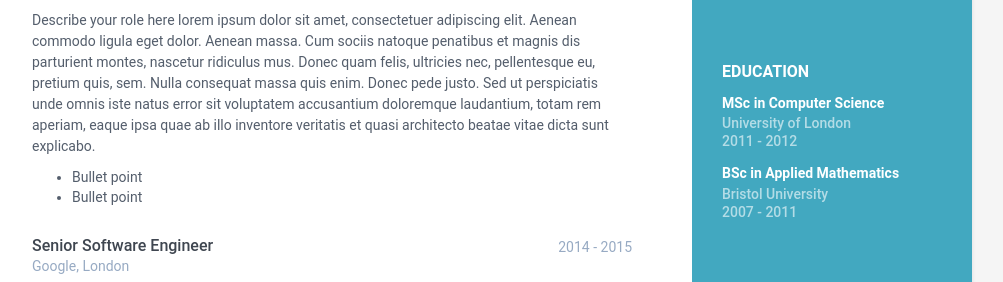
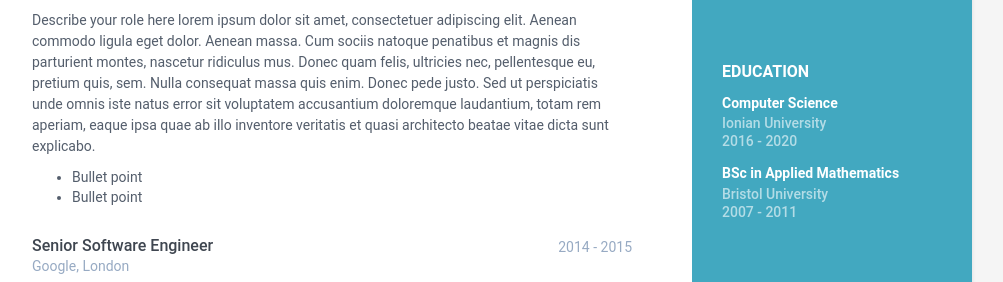
Before and after one commit to teogeo/Mycv, a Jekyll site: the page built from index.html, in a window 1280 px wide. Shown: the part 405-687 px from the top of the page, without its empty margins (168-1171 px from the left). Built offline with Jekyll 4.4.1, drawn with Linux system fonts in a browser that asks for light colours.

Commit message:
Update data.yml

```diff
--- a/_data/data.yml
+++ b/_data/data.yml
@@ -47,9 +47,9 @@ career-profile:
       Second paragraph if required.
 
 education:
-    - degree: MSc in Computer Science
-      university: University of London
-      time: 2011 - 2012
+    - degree: Computer Science
+      university: Ionian University
+      time: 2016 - 2020
       details: |
         Describe your study here lorem ipsum dolor sit amet, consectetuer
         adipiscing elit. Aenean commodo ligula eget dolor. Aenean massa. Cum
```
